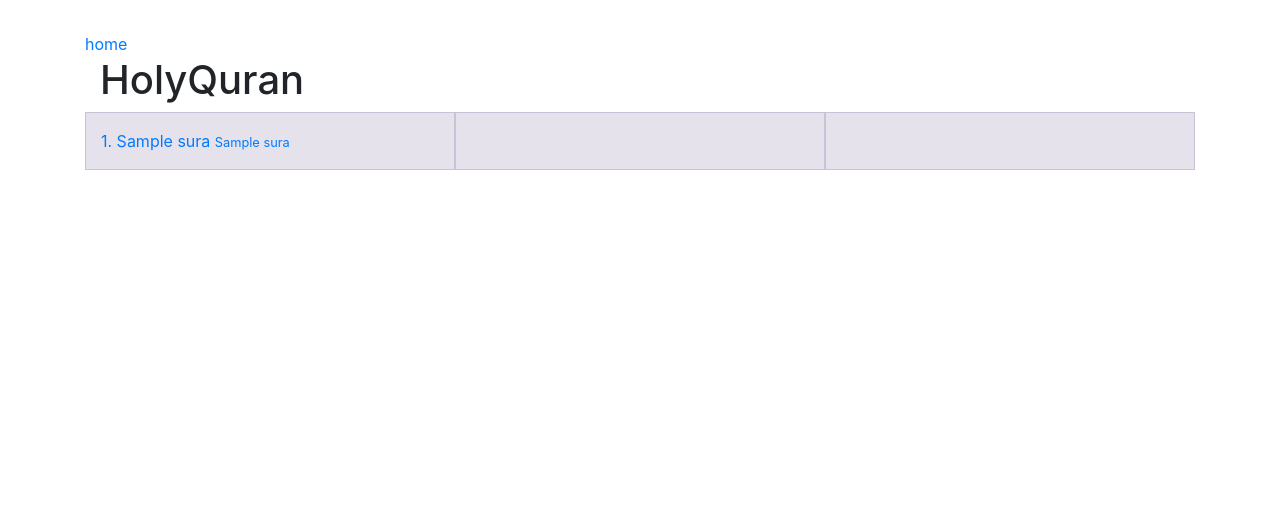
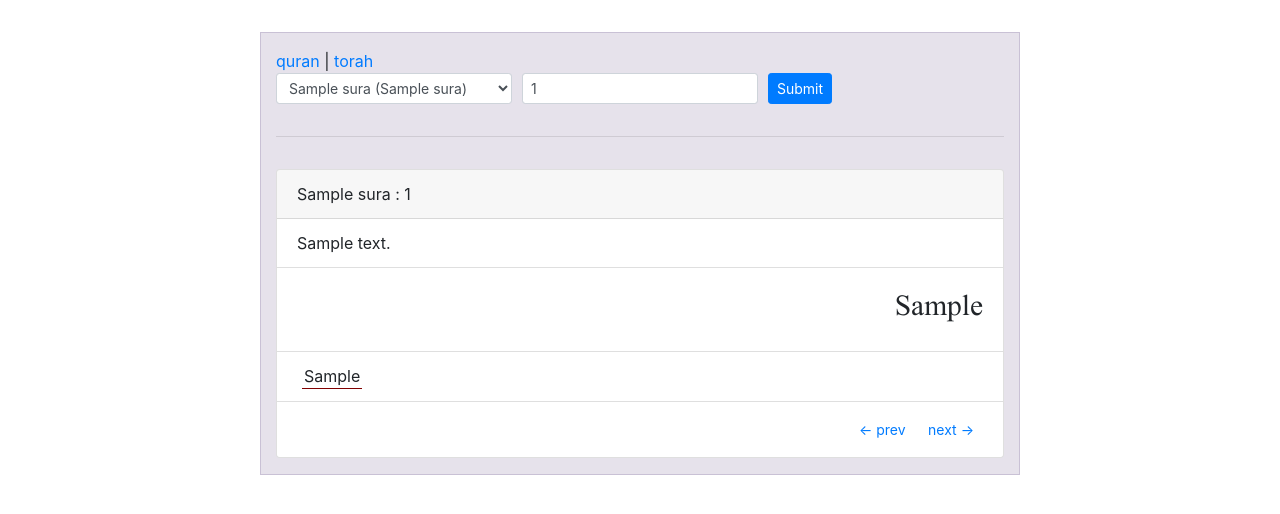
Before and after one commit to suhailvs/django-qurantorah, a Django app: page /quran/ in a window 1280 px wide. Shown: the top 514 px of the page. Run offline with Django 3.2, Linux system fonts and the light colour scheme; tables that the repository leaves empty hold one stand-in row (values such as "Sample post"); some libraries are stand-ins or nearby versions.

Commit message:
bug fixes

```diff
--- a/djangoqurantorah/urls.py
+++ b/djangoqurantorah/urls.py
@@ -15,10 +15,12 @@ Including another URLconf
 """
 from django.contrib import admin
 from django.urls import path, include
-from django.views.generic import TemplateView
+from quran.views import showline
+# from django.views.generic import TemplateView
 urlpatterns = [
-	path('', TemplateView.as_view(template_name="home.html")),
+	# path('', TemplateView.as_view(template_name="home.html")),
 	# path('q/<int:sura>/<int:aya>/<slug:title>/<int:chapter>/<int:line>/', home),
+    path('', showline),
     path('quran/', include('quran.urls')),
     path('torah/', include('torah.urls')),
     path('admin/', admin.site.urls),
--- a/quran/models.py
+++ b/quran/models.py
@@ -137,6 +137,7 @@ class Word(models.Model):
     lemma = models.ForeignKey(Lemma, on_delete=models.CASCADE)
     ename = models.CharField(max_length=50, blank=True)
     translation = models.CharField(max_length=200,blank=True)
+    paleo = models.CharField(max_length=200,blank=True)
 
     class Meta:
         unique_together = (('aya', 'number'))
--- a/quran/templates/quran/index.html
+++ /dev/null
@@ -1,15 +0,0 @@
-{% extends "base.html" %}
-{% block body %}
-<div class="container">
-	<h1>HolyQuran</h1>
-	<div class="row show-grid">
-	{% for part in suras %}
-	  <div class="col-md-4">
-	  	{% for sura in part %}
-    		<div class="arab"><a href="{% url 'quran_sura' sura.number %}">{{ sura.number }}. {{ sura.name }} <small>{{sura.ename}}</small></a></div>
-    	{% endfor %}
-	  </div>
-	 {% endfor %}
-	</div>
-</div>
-{% endblock %}
--- /dev/null
+++ b/quran/templates/quran/line.html
@@ -0,0 +1,106 @@
+{% extends 'base.html' %}
+{% load static %}
+
+{% block css %}
+  <link rel="stylesheet" href="{% static 'style.css' %}">
+  <!-- <link rel="stylesheet" href="{% static 'css/jtip.css' %}"> -->
+  <style type="text/css">
+    .trans_word_hover { color: green !important; }
+    .trans_word {
+      border-bottom: 1px solid maroon;
+      padding:2px;
+      margin:5px;
+      line-height: 25px;
+    }
+  </style>
+{% endblock %}
+{% block body %}
+<form method="post">{% csrf_token %}
+  <div class="form-row">
+    <div class="col">
+      <select class="form-control form-control-sm" name="sura" required>
+        {% for sura in suras %}
+        <option{%if current.sura == sura.number %} selected{%endif%} value="{{sura.number}}">{{sura.tname}} ({{sura.name}})</option>
+        {% endfor %}
+      </select>
+    </div>
+    <div class="col">
+      <input class="form-control form-control-sm" type="number" value="{{current.aya}}"
+       name="aya" required>
+    </div>
+    <div class="col"><input type="submit" class="btn btn-primary btn-sm" type="submit"></div>
+  </div>
+</form><hr>
+
+<div class="card">
+  <div class="card-header"> {{current.sura.name}} : {{current.aya}} </div>
+
+  <ul class="list-group list-group-flush">
+    <li class="list-group-item">{{translation.text}}</li>
+    <li class="list-group-item text-right arab">
+      <!-- {{arabic.text}} -->
+      {% for word in words %}
+        <a class="jTip" style="cursor: pointer;" id="word{{forloop.counter}}" data-wordid="{{word.id}}" data-paleo="{{word.paleo}}"><span style="font-size: 150%">{{ word.token }}</span></a>
+      {% endfor %}
+    </li>
+
+    <li class="list-group-item"><!-- translation -->
+      {% for word in words %}
+      <span class="trans_word" data-n="{{forloop.counter}}">{{word.translation}}</span>
+      {% endfor %}
+    </li>
+    <li class="list-group-item text-right">
+      <a class="btn btn-default btn-sm" href="/quran/{{current.sura.number}}/{{current.aya|add:"-1"}}/">&lt;- prev</a>
+      <a class="btn btn-default btn-sm" href="/quran/{{current.sura.number}}/{{current.aya|add:"1"}}/">next -&gt;</a>
+    </li>
+
+  </ul>
+</div>
+
+<!-- Modal -->
+<div class="modal fade" id="wordDataModal" tabindex="-1" role="dialog" aria-hidden="true">
+  <div class="modal-dialog" role="document">
+    <div class="modal-content">
+      <div class="modal-header">
+        <h5 class="modal-title">Word Data</h5>
+      </div>
+      <div class="modal-body">
+        <form id="word_form">{% csrf_token %}
+          <input type="hidden" name="id" id="word_id">
+          <div class="form-group">
+            <input type="text" name="paleo" class="form-control" id="word_paleo">
+          </div>
+        </form>
+      </div>
+      <div class="modal-footer">
+        <button type="button" class="btn btn-primary btn-sm" id="save_description" data-dismiss="modal">Save changes</button>
+      </div>
+    </div>
+  </div>
+</div>
+{% endblock %}
+
+{% block js %}
+<script type="text/javascript">
+$('.trans_word').hover(function(){
+  // when mouse hover on english word
+  $(this).toggleClass('trans_word_hover');
+  const word_num = $(this).data('n');
+  $("#word"+word_num).toggleClass('trans_word_hover');
+});
+
+$('.jTip').click(function(){
+  // show bootstrap modal;
+
+  $("#word_id").val($(this).data('wordid'));
+  $("#word_paleo").val($(this).data('paleo'));
+
+  $('#wordDataModal').modal();
+})
+
+$('#save_description').click(function(){
+    // save description to database
+  $.post('/quran/ajaxview/', $("#word_form").serialize());
+});
+</script>
+{% endblock %}
--- a/quran/urls.py
+++ b/quran/urls.py
@@ -1,14 +1,14 @@
-from django.conf.urls import *
+from django.urls import path
 from . import views
 urlpatterns = [
     # Examples:
-    url(r'^$', views.index, name='quran_index'),
-    url(r'^(?P<sura_number>\d+)/$', views.sura, name='quran_sura'),
-
+    path('',views.showline),
+    path('<int:sura>/<int:line>/', views.showline, name='showline'),
+    path('ajaxview/', views.AjaxView.as_view()),
     # Parts :
-	url(r'^(?P<sura_number>\d+)/(?P<aya_number>\d+)/$', views.aya, name='quran_aya'),
-    url(r'^(?P<sura_number>\d+)/(?P<aya_number>\d+)/(?P<word_number>\d+)/$', views.word, name='quran_word'),
-    url(r'^lemma/(?P<lemma_id>\d+)/$', views.lemma, name='quran_lemma'),
-    url(r'^root/(?P<root_id>\d+)/$', views.root, name='quran_root'),
-    url(r'^root/$', views.root_index, name='quran_root_list'),
+	# url(r'^(?P<sura_number>\d+)/(?P<aya_number>\d+)/$', views.aya, name='quran_aya'),
+ #    url(r'^(?P<sura_number>\d+)/(?P<aya_number>\d+)/(?P<word_number>\d+)/$', views.word, name='quran_word'),
+ #    url(r'^lemma/(?P<lemma_id>\d+)/$', views.lemma, name='quran_lemma'),
+ #    url(r'^root/(?P<root_id>\d+)/$', views.root, name='quran_root'),
+ #    url(r'^root/$', views.root_index, name='quran_root_list'),
 ]
--- a/quran/views.py
+++ b/quran/views.py
@@ -1,49 +1,34 @@
-from django.shortcuts import render, get_object_or_404,get_list_or_404
-from quran.models import *
-# Create your views here.
-def index(request):
-    suras = get_list_or_404(Sura)
-    return render(request,'quran/index.html', {'suras': [suras[:38],suras[38:76],suras[76:]]})
+from django.shortcuts import render, redirect
+from django.http import HttpResponse
+from django.views import View
 
-def sura(request, sura_number):
-    cur_trans = int(request.GET.get('trans',1))
-    sura = get_object_or_404(Sura, number=sura_number)
-    ayas = sura.ayas.all()
-    trans = get_list_or_404(QuranTranslation)
-    translations = sura.translations.filter(translation__id=cur_trans)
-    ayas = zip(ayas, translations)
-    return render(request,'quran/sura.html',  {'sura': sura, 'ayas': ayas,'trans':trans,'cur_trans':cur_trans})
+from .models import Sura, Aya, TranslatedAya, Word
 
+def showline(request, sura=1, line=1):
+    if request.method=='POST':
+        print(request.POST)
+        return redirect('/quran/%s/%s/'%(request.POST['sura'],request.POST['aya']))
+    sura_data = Sura.objects.get(number = sura)
+    aya = Aya.objects.get(sura = sura_data, number = line)
+    translation = TranslatedAya.objects.get(aya = aya, translation_id=1)
 
-###############################
-####         PARTS        #####
-###############################
-def aya(request, sura_number, aya_number, translation=1):
-    sura = get_object_or_404(Sura, number=sura_number)
-    aya = get_object_or_404(Aya, sura=sura, number=aya_number)
-    translated_aya = get_object_or_404(TranslatedAya, aya=aya, translation=translation)
-    words = aya.words.all()
-    return render(request,'quran/parts/aya.html', {'sura': sura, 'aya': aya, 'translation': translated_aya, 'words': words})
+    context = {
+    	'current': {'sura':sura_data, 'aya':line},
+    	'arabic' : aya,
+    	'translation': translation,
+        'suras': Sura.objects.all(),
+        'words' : aya.words.all()
+    	}
 
-def word(request, sura_number, aya_number, word_number):
-    aya = get_object_or_404(Aya, sura=sura_number, number=aya_number)
-    word = get_object_or_404(Word, aya=aya, number=word_number)
-    root = word.root
-    return render(request,'quran/parts/word.html', {'word': word, 'aya': aya, 'root': root})
+    return render(request,'quran/line.html',context)
 
-def lemma(request, lemma_id):
-    lemma = get_object_or_404(Lemma, pk=lemma_id)
-    root = lemma.root
-    words = lemma.word_set.all()
-    ayas = lemma.ayas.distinct()
-    return render(request,'quran/parts/lemma.html', {'lemma': lemma, 'root': root, 'words': words, 'ayas': ayas})
+class AjaxView(View):
+    """
+    To display/save data in Bootstrap Model
+    """
 
-def root(request, root_id):
-    root = get_object_or_404(Root, pk=root_id)
-    lemmas = root.lemmas.all()
-    ayas = root.ayas.distinct()
-    return render(request,'quran/parts/root.html', {'root': root, 'lemmas': lemmas, 'ayas': ayas})
-
-def root_index(request):
-    roots = Root.objects.all().order_by('letters')
-    return render(request,'quran/parts/root_index.html', {'roots': roots})
+    def post(self, request, *args, **kwargs):
+        w = Word.objects.get(id = request.POST['id'])
+        w.paleo = request.POST['paleo']
+        w.save()
+        return HttpResponse('saved')
--- a/torah/templates/base.html
+++ b/torah/templates/base.html
@@ -20,9 +20,14 @@
 
   <body>
     <div class="container">
-      <a href="/">home</a>
-      {% block body %}
-      {% endblock %}
+      <div class="row justify-content-center">
+        <div class="col-md-8 col-sm-12">
+          <a href="/quran/">quran</a> |
+          <a href="/torah/">torah</a>
+          {% block body %}
+          {% endblock %}
+        </div>
+      </div>
     </div> <!-- /container -->
     <script src="{% static 'js/jquery-3.3.1.min.js' %}" type="text/javascript"></script>
     <script src="{% static 'js/bootstrap.js' %}" type="text/javascript"></script>
--- a/torah/templates/torah/base.html
+++ b/torah/templates/torah/base.html
@@ -1,8 +1,6 @@
 {% extends 'base.html' %}
 
 {% block body %}
-<div class="row justify-content-center">
-<div class="col-md-8 col-sm-12">
 <form method="post">{% csrf_token %}
   <div class="form-row">
     <div class="col">
@@ -27,5 +25,4 @@
 </form><hr>
 {% block content %}
 {% endblock %}
-</div></div>
 {% endblock %}
--- a/torah/views.py
+++ b/torah/views.py
@@ -12,7 +12,7 @@ def get_line(lang,c):
 
 def showline(request, title='genesis', chapter=1, line=1):
     if request.method=='POST':
-        return redirect('torah/%s/%s/%s/'%(request.POST['title'],request.POST['chapter'],request.POST['line']))
+        return redirect('/torah/%s/%s/%s/'%(request.POST['title'],request.POST['chapter'],request.POST['line']))
 
     context = {'current': {'title':title, 'chapter':chapter, 'line':line}}
 
```
Also changed, not shown: quran/templates/quran/base.html (deleted, +0 -34 lines), quran/templates/quran/sura.html (deleted, +0 -56 lines), torah/templates/home.html (deleted, +0 -9 lines), quran/migrations/0002_word_paleo.py (added).
